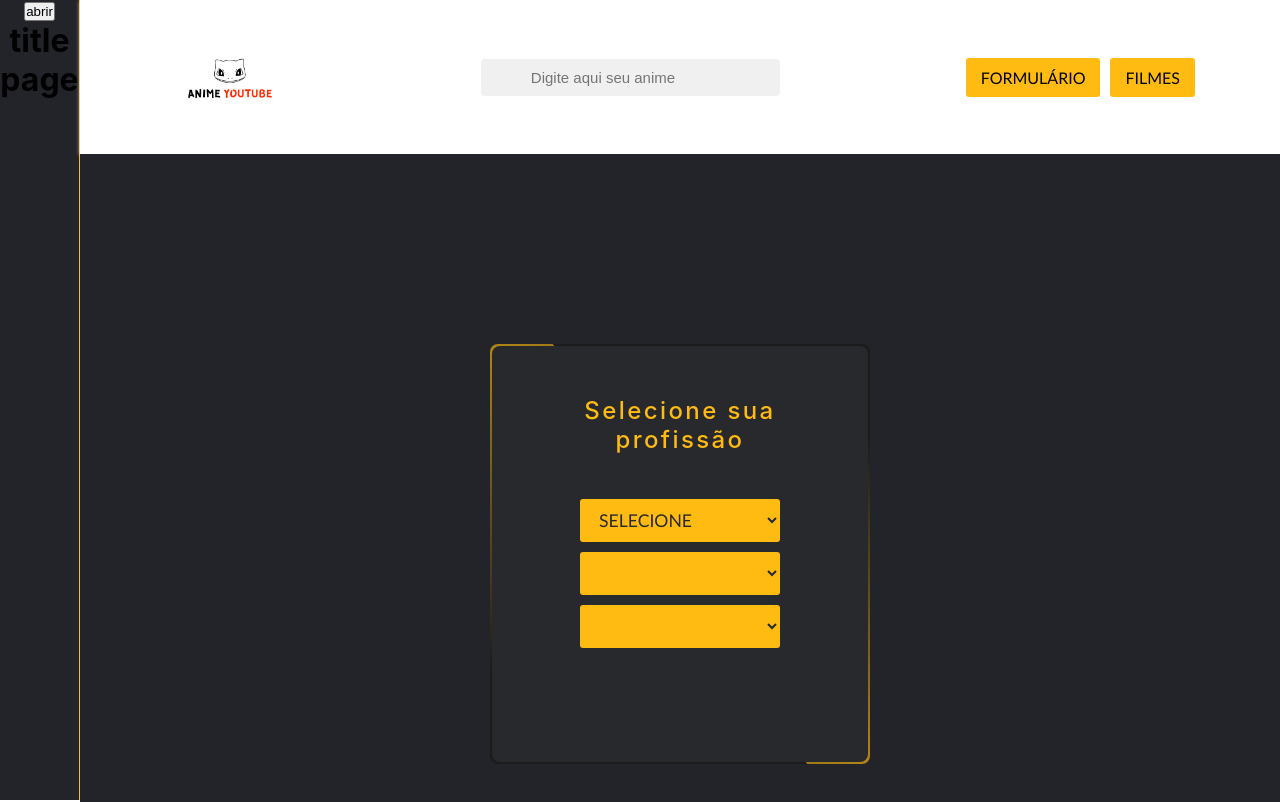
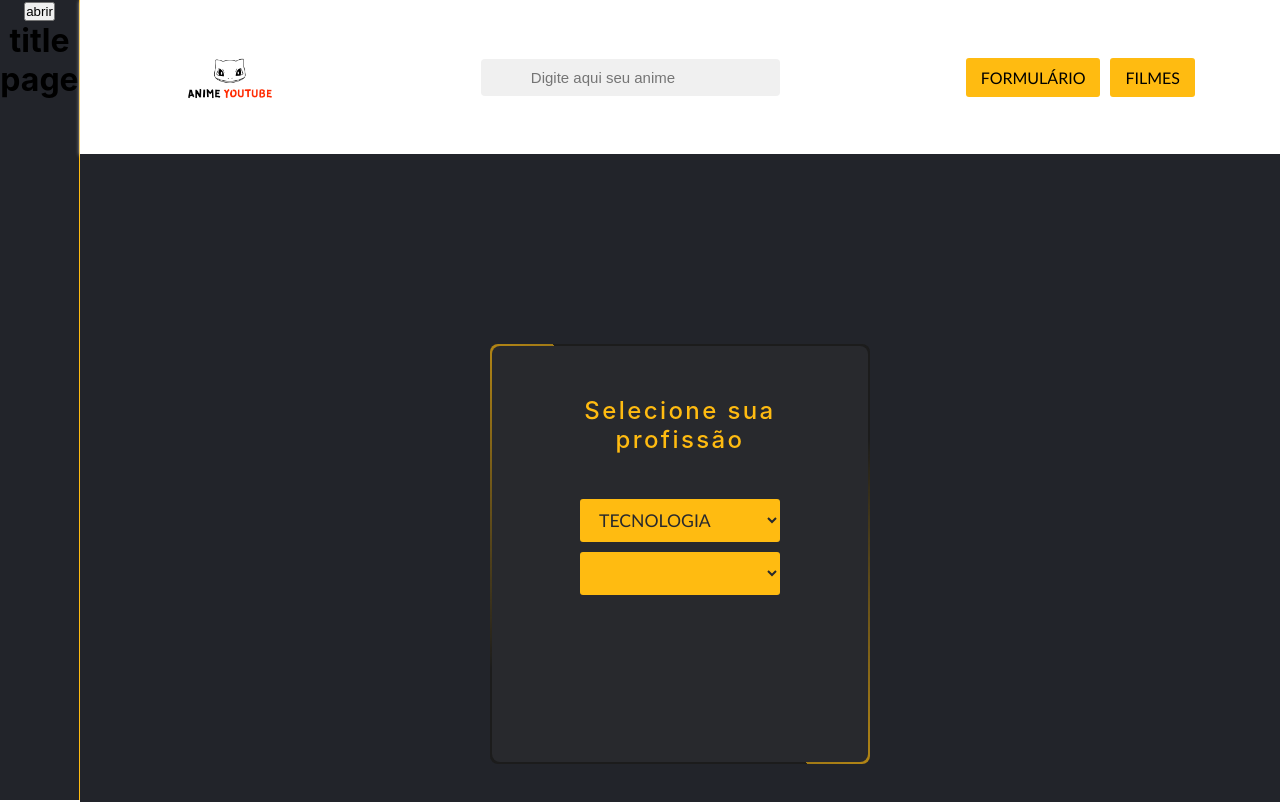
Before and after one commit to PauloViniciusTavaresSouza/search, a React (Create React App) app: page /form in a window 1280 px wide. Shown: the top 802 px of the page. Built offline with nearby package versions, Linux system fonts and the light colour scheme.

Commit message:
fix: fixed logic

```diff
--- a/src/Pages/Form/Form.js
+++ b/src/Pages/Form/Form.js
@@ -1,113 +1,82 @@
-import React from 'react';
-import styles from './Form.module.css';
+import React from "react";
+import styles from "./Form.module.css";
 
 export const Form = () => {
-  const [areas, setAreas] = React.useState([]);
+  const [area, setArea] = React.useState([]);
   const [curso, setCurso] = React.useState([]);
   const [prof, setProf] = React.useState([]);
 
-  let area = ['SELECIONE', 'SAUDE', 'TECNOLOGIA', 'DIREITO'];
 
-  // let cursoo = {
-  //   saude: ['SELECIONE', MEDICINA: [ 'SELECIONE',
-  //   'DERMATOLOGISTA',
-  //   'CIRURGIA PLASTICA',
-  //   'CARDIOLOGIA'], 'ODONTOLOGIA', 'VETERINARIO'],
-  //   tecnologia: ['SELECIONE', 'FRONT-END', 'BACK-END', 'DBA'],
-  //   direito: ['SELECIONE', 'CRIMINAL', 'TRIBUTARIO', 'DEFENSORIA'],
-  // };
-  let cursoo = {
-    saude: [
-      {
-        SELECIONE: ['SELECIONE'],
+  const areasAndProfessionMapper = [
+    {
+      area: "TECNOLOGIA",
+      specializations: {
+        frontEnd: ["SELECT", "VUE", "REACT", "ANGULAR"],
+        backEnd: ["SELECIONE", "JAVA", "C#", "JAVASCRIPT"],
+        DBA: ["SELECIONE", "SQL", "PYTHON", "MONGODB"],
       },
-      {
+    },
+    {
+      area: "SAUDE",
+      specializations: {
         MEDICINA: [
-          'SELECIONE',
-          'DERMATOLOGISTA',
-          'CIRURGIA PLASTICA',
-          'CARDIOLOGIA',
+          "SELECIONE",
+          "DERMATOLOGISTA",
+          "CIRURGIA PLASTICA",
+          "CARDIOLOGIA",
+        ],
+        ODONTOLOGIA: [
+          "SELECIONE",
+          "ORTODONTIA",
+          "ENDODONTIA",
+          "IMPLANTODONTIA",
+        ],
+        VETERINARIO: [
+          "SELECIONE",
+          "ZOONOSES",
+          "INSPECAO ANIMAL",
+          "VIGILANCIA SANITARIA",
         ],
       },
-      {
-        ODONTOLOGIA: [
-          'SELECIONE',
-          'ORTODONTIA',
-          'ENDODONTIA',
-          'IMPLANTODONTIA',
+    },
+    {
+      area: "DIREITO",
+      specializations: {
+        CRIMINAL: [
+          "ADVOCACIA CRIMINAL",
+          "CARGO DE DEFENSOR PUBLICO",
+          "CARGO DE JUIZ",
+        ],
+        TRIBUTARIO: [
+          "TRIBUTOS FEDERAIS",
+          "LIMITACOES CONSTITUCIONAIS",
+          "SISTEMA CONSTITUCIONAL TRIBUTARIO",
+        ],
+        DEFENSORIA: [
+          "Defesa de acusados em processo disciplinar",
+          "Assistência jurídica",
+          "Sustentação de recursos e razões apresentados",
         ],
       },
-      {
-        VETERINARIO: [
-          'SELECIONE',
-          'ZOONOSES',
-          'INSPECAO ANIMAL',
-          'VIGILANCIA SANITARIA',
-        ],
-      },
-    ],
-    tecnologia: ['SELECIONE', 'FRONT-END', 'BACK-END', 'DBA'],
-    direito: ['SELECIONE', 'CRIMINAL', 'TRIBUTARIO', 'DEFENSORIA'],
+    },
+  ];
+
+  const areaFinder = areasAndProfessionMapper.find(
+    (selectedArea) => selectedArea.area === area
+  );
+
+  /**
+   *
+   * @param {Object} areaActuation Returns an object containing all the data related to a giver area.
+   */
+  const specializationsHandler = (areaActuation) => {
+    const specs = Object.keys(areaActuation.specializations);
+    return specs.map((specialization) => (
+      <option value={specialization}>{specialization}</option>
+    ));
   };
 
-  // Object.keys(cursoo).forEach((key) => {
-  //   console.log(key);
-  // });
-
-  Object.keys(cursoo).forEach((key) => {
-    console.log(key);
-  });
-  // PROFISSÕES DE SAUDE
-  let saude = ['SELECIONE', 'MEDICINA', 'ODONTOLOGIA', 'VETERINARIO'];
-
-  let profissaoMed = [
-    'SELECIONE',
-    'DERMATOLOGISTA',
-    'CIRURGIA PLASTICA',
-    'CARDIOLOGIA',
-  ];
-
-  let profissaoOdonto = [
-    'SELECIONE',
-    'ORTODONTIA',
-    'ENDODONTIA',
-    'IMPLANTODONTIA',
-  ];
-
-  let profissaoVete = [
-    'SELECIONE',
-    'ZOONOSES',
-    'INSPECAO ANIMAL',
-    'VIGILANCIA SANITARIA',
-  ];
-
-  // PROFISSÕES DE TECNOLOGIA
-
-  let tecnologia = ['SELECIONE', 'FRONT-END', 'BACK-END', 'DBA'];
-  let profissaoFront = ['SELECIONE', 'REACT', 'VUE', 'ANGULAR'];
-  let profissaoBack = ['SELECIONE', 'JAVA', 'C#', 'JAVASCRIP'];
-  let profissaoDBA = ['SELECIONE', 'SQL', 'PYTHON', 'MONGODB'];
-
-  let direito = ['SELECIONE', 'CRIMINAL', 'TRIBUTARIO', 'DEFENSORIA'];
-  let profissaoCriminal = [
-    'ADVOCACIA CRIMINAL',
-    'CARGO DE DEFENSOR PUBLICO',
-    'CARGO DE JUIZ',
-  ];
-  let profissaoTributaria = [
-    'TRIBUTOS FEDERAIS',
-    'LIMITACOES CONSTITUCIONAIS',
-    'SISTEMA CONSTITUCIONAL TRIBUTARIO',
-  ];
-  let profissaoDefensoria = [
-    'Defesa de acusados em processo disciplinar',
-    'Assistência jurídica',
-    'Sustentação de recursos e razões apresentados',
-  ];
-
-  console.log(areas);
-  console.log(curso);
-  console.log(prof);
+  const areasNames = areasAndProfessionMapper.map(area => area.area)
 
   return (
     <section className={styles.containerPrincipal}>
@@ -116,67 +85,61 @@ export const Form = () => {
           <h1>Selecione sua profissão</h1>
           <form>
             <ul>
-              {Object.keys(cursoo).forEach((key) => {
+              {areasNames.map((key) => {
                 <li key={key}>{key}</li>;
               })}
             </ul>
-            <select onChange={(text) => setAreas(text.target.value)}>
-              {area.map((data) => (
+            <select onChange={(text) => setArea(text.target.value)}>
+              {areasNames.map((data) => (
                 <option value={data}>{data}</option>
               ))}
             </select>
 
             <select onChange={(text) => setCurso(text.target.value)}>
-              {areas == 'SAUDE'
-                ? saude.map((data) => <option value={data}>{data}</option>)
-                : areas == 'TECNOLOGIA'
-                ? tecnologia.map((data) => <option value={data}>{data}</option>)
-                : areas == 'DIREITO'
-                ? direito.map((data) => <option value={data}>{data}</option>)
-                : ''}
+              {area && area.length !== 0 && specializationsHandler(areaFinder)}
             </select>
 
             {/* PROFISSOES  */}
 
-            <select onChange={(text) => setProf(text.target.value)}>
-              {curso == 'MEDICINA'
+            {/* <select onChange={(text) => setProf(text.target.value)}>
+              {curso == "MEDICINA"
                 ? profissaoMed.map((data) => (
                     <option value={data}>{data}</option>
                   ))
-                : curso == 'ODONTOLOGIA'
+                : curso == "ODONTOLOGIA"
                 ? profissaoOdonto.map((data) => (
                     <option value={data}>{data}</option>
                   ))
-                : curso == 'VETERINARIO'
+                : curso == "VETERINARIO"
                 ? profissaoVete.map((data) => (
                     <option value={data}>{data}</option>
                   ))
-                : curso == 'FRONT-END'
+                : curso == "FRONT-END"
                 ? profissaoFront.map((data) => (
                     <option value={data}>{data}</option>
                   ))
-                : curso == 'BACK-END'
+                : curso == "BACK-END"
                 ? profissaoBack.map((data) => (
                     <option value={data}>{data}</option>
                   ))
-                : curso == 'DBA'
+                : curso == "DBA"
                 ? profissaoDBA.map((data) => (
                     <option value={data}>{data}</option>
                   ))
-                : curso == 'CRIMINAL'
+                : curso == "CRIMINAL"
                 ? profissaoCriminal.map((data) => (
                     <option value={data}>{data}</option>
                   ))
-                : curso == 'TRIBUTARIO'
+                : curso == "TRIBUTARIO"
                 ? profissaoTributaria.map((data) => (
                     <option value={data}>{data}</option>
                   ))
-                : curso == 'DEFENSORIA'
+                : curso == "DEFENSORIA"
                 ? profissaoDefensoria.map((data) => (
                     <option value={data}>{data}</option>
                   ))
-                : ''}
-            </select>
+                : ""}
+            </select> */}
           </form>
         </div>
       </div>
```
